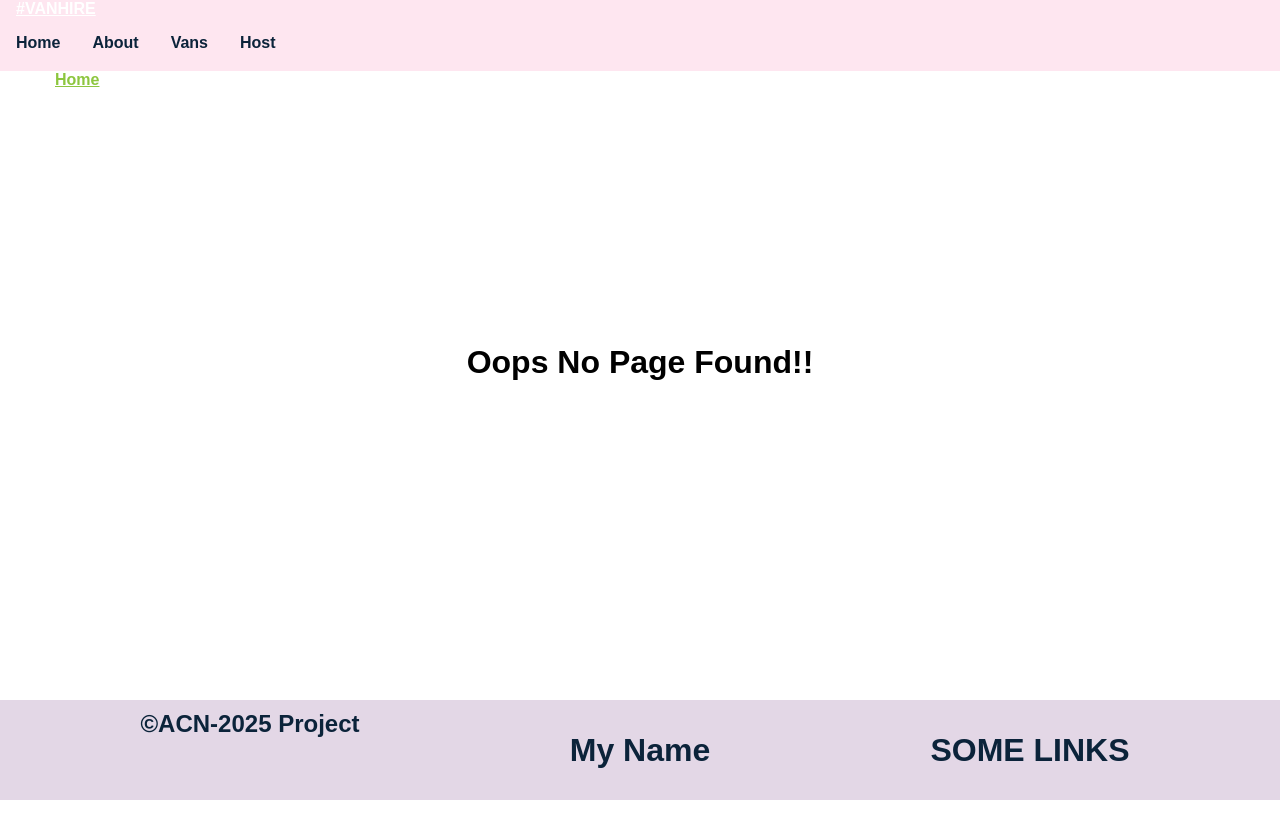
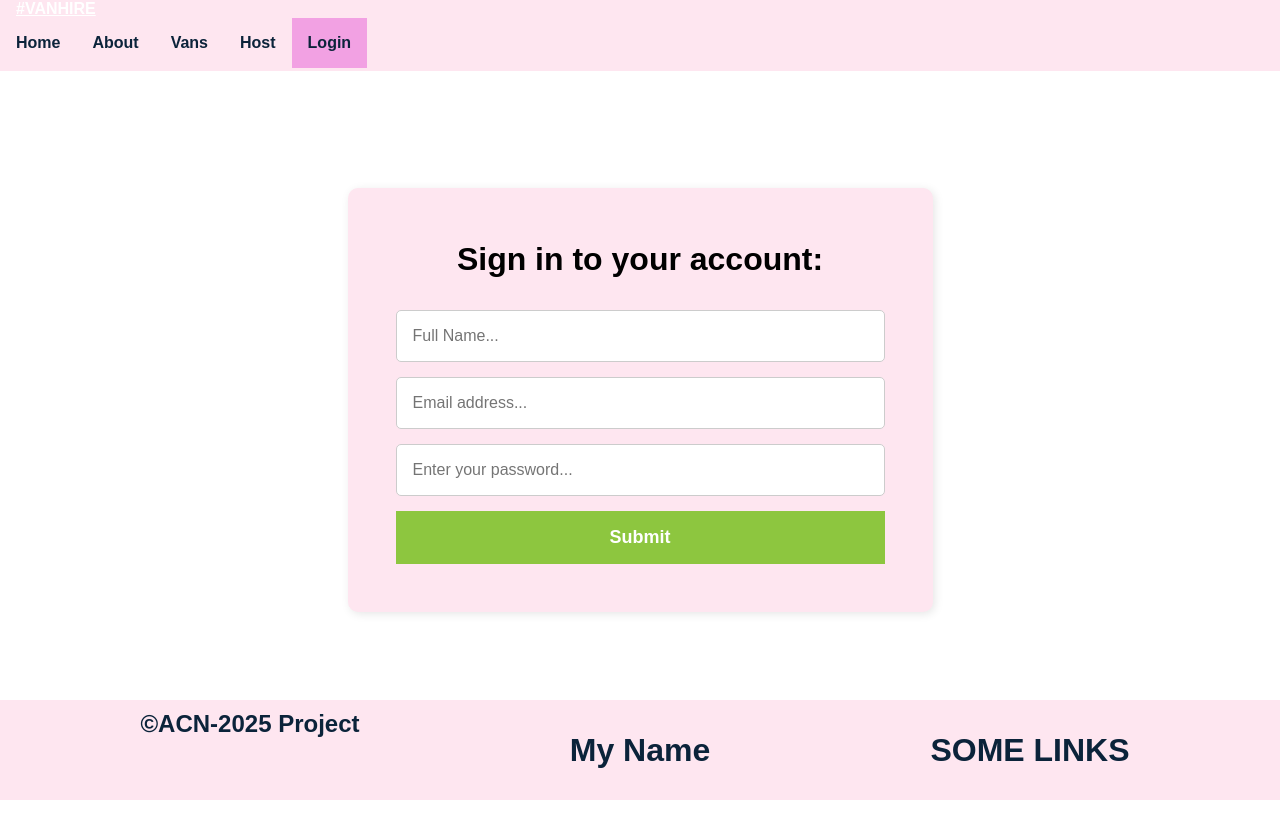
Before and after one commit to Tochiskool/shop_a_van, a React (Create React App) app: page /login in a window 1280 px wide. Shown: the top 838 px of the page. After the commit the page ends 800 px from the top, so only its background shows below. Built offline with nearby package versions, Linux system fonts and the light colour scheme; what miragejs would draw is missing.

Commit message:
Form has been designed

```diff
--- a/src/App.jsx
+++ b/src/App.jsx
@@ -22,6 +22,7 @@ import Princing from "./pages/Host/HostVansDetails/Pricing";
 import Photos from "./pages/Host/HostVansDetails/Photos";
 import HostVanInfo from "./pages/Host/HostVansDetails/HostVanInfo";
 import Error from "./components/Error";
+import Login from "./pages/Login";
 
 // import Navbar from "./pages/Navbar";
 const router = createBrowserRouter(
@@ -48,6 +49,7 @@ const router = createBrowserRouter(
           <Route path='photos' element={<Photos />} />
         </Route>
       </Route>
+      <Route path='login' element={<Login />} />
       <Route path='*' element={<NoPage />} />
     </Route>
   )
--- a/src/components/Header/index.jsx
+++ b/src/components/Header/index.jsx
@@ -44,6 +44,15 @@ const Header = () => {
           >
             Host
           </NavLink>
+          <NavLink
+            to='/login'
+            // className={location.pathname === "/login" ? "active" : "notActive"}
+            className={({ isActive }) =>
+              isActive && location.pathname === "/login" ? "active" : null
+            }
+          >
+            Login
+          </NavLink>
         </nav>
       </header>
     </>
--- a/src/pages/Footer/footer.css
+++ b/src/pages/Footer/footer.css
@@ -5,7 +5,7 @@ footer {
   bottom: 0;
   left: 0;
   width: 100%;
-  background-color: var(--magic); /* You can adjust the background color */
+  background-color: var(--lightCoral); /* You can adjust the background color */
   color: var(--darkText);
   padding: 10px 0;
   z-index: 10;
--- /dev/null
+++ b/src/pages/Login/index.jsx
@@ -0,0 +1,63 @@
+import React, { useState } from "react";
+import "./login.css";
+const Login = () => {
+  const [logInfo, setLogInfo] = useState({
+    name: "",
+    email: "",
+    password: "",
+  });
+  const handleChange = (e) => {
+    const { name, value } = e.target;
+    setLogInfo((prev) => ({
+      ...prev,
+      [name]: value,
+    }));
+  };
+  const handleSubmit = (e) => {
+    e.preventDefault();
+    console.log(logInfo); //console log every data in the logInfo varaible
+    setLogInfo({
+      name: "",
+      email: "",
+      password: "",
+    });
+  };
+
+  return (
+    <div className='container'>
+      <div className='row'>
+        <div className='login-container'>
+          <h1>Sign in to your account:</h1>
+          <form onSubmit={handleSubmit}>
+            <input
+              name='name'
+              onChange={handleChange}
+              type='text'
+              placeholder='Full Name...'
+              value={logInfo.name}
+            />
+            <input
+              name='email'
+              onChange={handleChange}
+              type='email'
+              placeholder='Email address...'
+              value={logInfo.email}
+            />
+            <input
+              name='password'
+              onChange={handleChange}
+              type='password'
+              placeholder='Enter your password...'
+              value={logInfo.password}
+            />
+            <button type='submit' className='btn-primary-type col-12'>
+              Submit
+            </button>
+          </form>
+        </div>
+      </div>
+    </div>
+  );
+};
+
+export default Login;
--- /dev/null
+++ b/src/pages/Login/login.css
@@ -0,0 +1,51 @@
+.login-container {
+  background-color: var(--lightCoral);
+  width: 50%;
+  margin: 10% auto;
+  padding: 2rem;
+  border-radius: 10px;
+  box-shadow: 2px 2px 10px rgba(0, 0, 0, 0.1);
+}
+.login-container h1 {
+  text-align: center;
+  margin-bottom: 1rem;
+}
+.login-container > form {
+  display: flex;
+  flex-direction: column;
+  justify-content: center;
+  gap: 15px;
+  padding: 1rem;
+}
+
+form > input {
+  padding: 1rem;
+  width: 100%;
+  padding: 1rem;
+  border: 1px solid #ccc;
+  border-radius: 5px;
+  font-size: 16px;
+}
+form > input:focus {
+  border-color: var(--btnColor);
+  outline: none;
+}
+.btn-primary-type {
+  padding: 1rem;
+  font-size: 18px;
+  font-weight: bold;
+  background-color: var(--btnColor);
+  color: white;
+  border: none;
+  cursor: pointer;
+  transition: 0.3s ease-in-out;
+}
+.btn-primary-type:hover {
+  background-color: darkgreen;
+}
+@media (max-width: 768px) {
+  .login-container {
+    width: 80%;
+    margin: 20% auto;
+  }
+}
```
